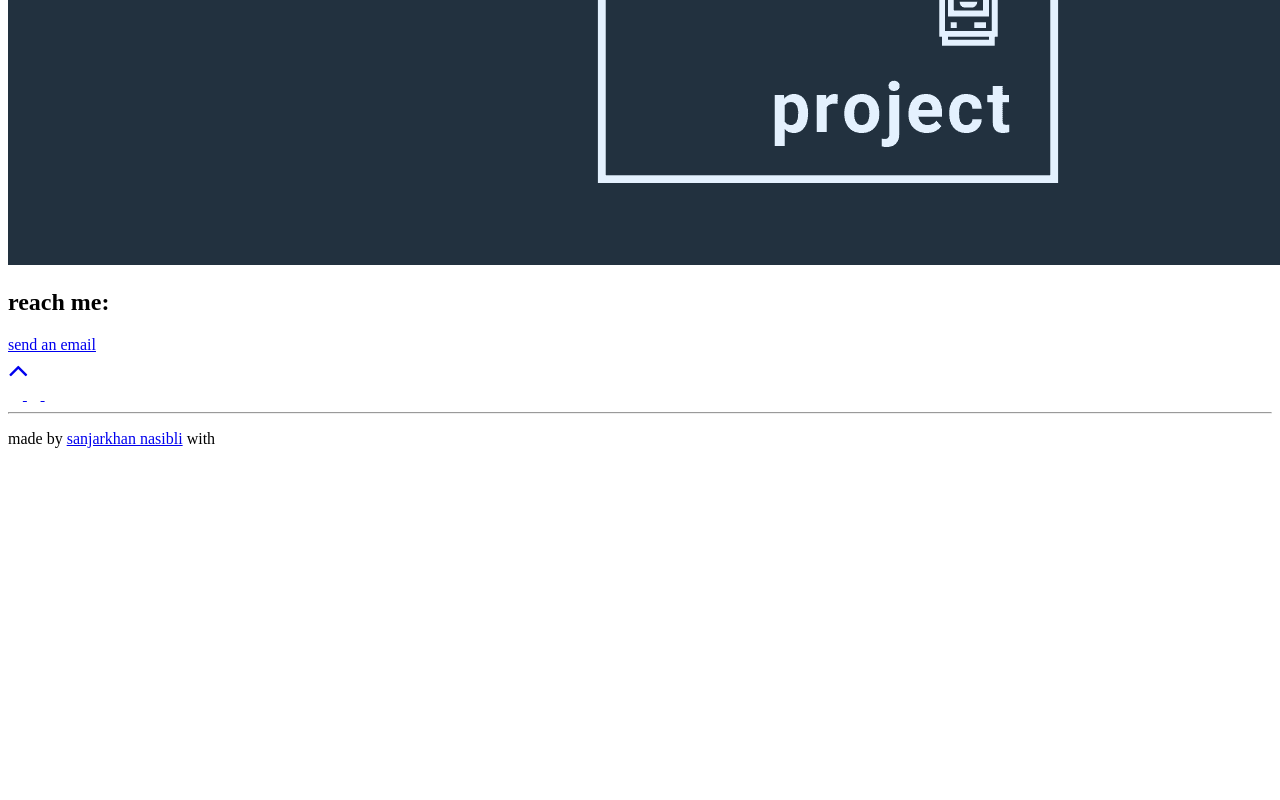
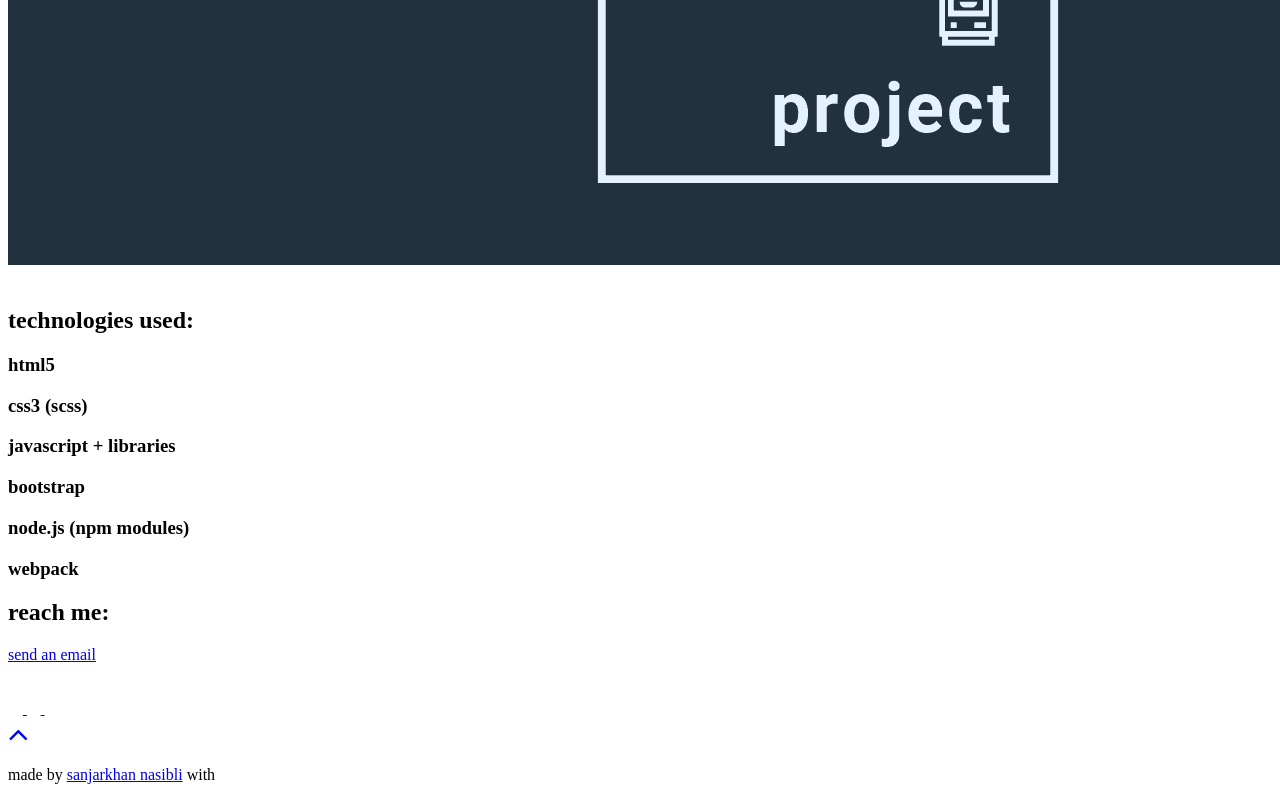
Before and after one commit to sanjarkhan-nasibli/portfolio, a website: page src/template.html in a window 1280 px wide. Shown: the part 2605-3405 px from the top of the page. Before the commit the page ends 3069 px from the top, so only its background shows below. Drawn offline with nearby package versions, Linux system fonts and the light colour scheme.

Commit message:
small redesign

```diff
--- a/src/style/layout/_footer.scss
+++ b/src/style/layout/_footer.scss
@@ -1,5 +1,5 @@
 .footer {
-  background-color: $dark-grey;
+  background-color: $white-color;
   color: $white-color;
   padding: 2.4rem 0;
 
@@ -8,16 +8,15 @@
   }
 
   &__text {
-    color: darken($white-color, 50%);
-    font-size: 1.3rem;
-    padding-top: 2.4rem;
+    color: $dark-blue-text;
+    font-size: 1.5rem;
+    padding-top: 1.3rem;
 
     a {
-      color: darken($white-color, 50%);
-      font-size: 1.3rem;
+      color: $dark-blue-text;
+      font-size: 1.5rem;
       transition: all 0.4s;
       display: inline-block;
-      background-color: $dark-grey;
 
       &:hover,
       &:active {
@@ -28,12 +27,12 @@
     }
   }
 
-  & hr {
-    margin: 1rem auto;
-    border: 0;
-    width: 50%;
-    border-top: 2px solid grey;
-  }
+  // & hr {
+  //   margin: 1rem auto;
+  //   border: 0;
+  //   width: 50%;
+  //   border-top: 2px solid grey;
+  // }
 }
 
 .social-links {
@@ -48,7 +47,7 @@
     color: $white-color;
     font-size: 3rem;
     width: 5rem;
-    height: 5rem;
+    height: 1.5rem;
     margin: $default-font-size $default-font-size;
     transition: all 0.2s ease-in;
 
@@ -59,7 +58,7 @@
 }
 
 .back-to-top i {
-  color: $white-color;
+  color: $dark-blue-text;
   margin: 1rem 0 $default-font-size;
   transition: all 0.2s ease-in;
 
--- a/src/style/sections/_contact.scss
+++ b/src/style/sections/_contact.scss
@@ -24,7 +24,7 @@
     backface-visibility: hidden;
 
     &__text {
-      margin-bottom: 2.5rem;
+      margin-bottom: 1.5rem;
     }
 
     &__text,
--- a/src/template.html
+++ b/src/template.html
@@ -7,20 +7,14 @@
     <link rel="shortcut icon" type="image/png" href="assets/favicon.png" />
 
     <title>sanjarkhan nasibli | front-end developer</title>
-    <!-- Add some coding keywords below, Ex: (javascript, yourusername, etc) -->
-    <meta name="keywords" content="sanjarkhan-nasibli, sanjarkhan nasibli, javascript, html, css, react, sass, bootstrap" />
-    <!-- Improve your SEO by adding a small descrption of you -->
-    <meta name="description" content="sanjarkhan nasibli| front-end developer" />
+    <meta name="keywords" content="sanjarkhan-nasibli, sanjarkhan nasibli, javascript, html, css, react, sass, bootstrap, npm" />
+    <meta name="description" content="sanjarkhan nasibli | front-end developer" />
 
-    <link
-      rel="stylesheet"
-      href="https://cdnjs.cloudflare.com/ajax/libs/font-awesome/4.7.0/css/font-awesome.min.css"
-    />
+    <link rel="stylesheet" href="https://cdnjs.cloudflare.com/ajax/libs/font-awesome/4.7.0/css/font-awesome.min.css"/>
     <script src="https://unpkg.com/scrollreveal"></script>
     <script>
       ScrollReveal({ reset: false });
     </script>
-
   </head>
 
   <body>
@@ -35,8 +29,7 @@
         </h1>
         <p class="hero-cta" class="load-hidden">
           <a rel="noreferrer" class="cta-btn cta-btn--hero" href="#about"
-            >more</a
-          >
+            >more</a>
         </p>
       </div>
     </div>
@@ -210,6 +203,19 @@
                 </a>
               </div>
             </div>
+          </div><br>
+          <div class="container">
+            <h2 class="section-title">technologies used:</h2>
+            <div class="col-lg-4 col-sm-12">
+              <div class="project-wrapper__text">
+                <h3 class="project-wrapper__text-title">html5</h3>
+                <h3 class="project-wrapper__text-title">css3 (scss)</h3>
+                <h3 class="project-wrapper__text-title">javascript + libraries</h3>
+                <h3 class="project-wrapper__text-title">bootstrap</h3>
+                <h3 class="project-wrapper__text-title">node.js (npm modules)</h3>
+                <h3 class="project-wrapper__text-title">webpack</h3>
+              </div>
+            </div>
           </div>
         </div>
       </div>
@@ -220,13 +226,23 @@
         <h2 class="section-title">reach me:</h2>
         <div class="contact-wrapper">
           <p class="contact-wrapper__text"></p>
-          <a
-            rel="noreferrer"
+          <a rel="noreferrer"
             target="_blank"
             class="cta-btn cta-btn--resume"
             href="mailto:sanjar_nasibli@hotmail.com"
-            >send an email</a
-          >
+            >send an email</a><br>
+            <br>
+            <br><div class="social-links">
+              <a rel="noreferrer" href="https://twitter.com/_sanjarkhan_" target="_blank">
+                <i class="fa fa-twitter fa-inverse"></i>
+              </a>
+              <a rel="noreferrer" href="#!" target="_blank">
+                <i class="fa fa-linkedin fa-inverse"></i>
+              </a>
+              <a rel="noreferrer" href="https://github.com/sanjarkhan-nasibli" target="_blank">
+                <i class="fa fa-github fa-inverse"></i>
+              </a>
+            </div>
         </div>
       </div>
     </section>
@@ -236,19 +252,8 @@
         <a rel="noreferrer" href="#top" class="back-to-top">
           <i class="fa fa-angle-up fa-2x" aria-hidden="true"></i>
         </a>
-        <div class="social-links">
-          <a rel="noreferrer" href="https://twitter.com/_sanjarkhan_" target="_blank">
-            <i class="fa fa-twitter fa-inverse"></i>
-          </a>
-          <a rel="noreferrer" href="#!" target="_blank">
-            <i class="fa fa-linkedin fa-inverse"></i>
-          </a>
-          <a rel="noreferrer" href="https://github.com/sanjarkhan-nasibli" target="_blank">
-            <i class="fa fa-github fa-inverse"></i>
-          </a>
-        </div>
 
-        <hr />
+        <!-- <hr /> -->
 
         <p class="footer__text">
           made by
```
Also changed, not shown: src/assets/project.png.
